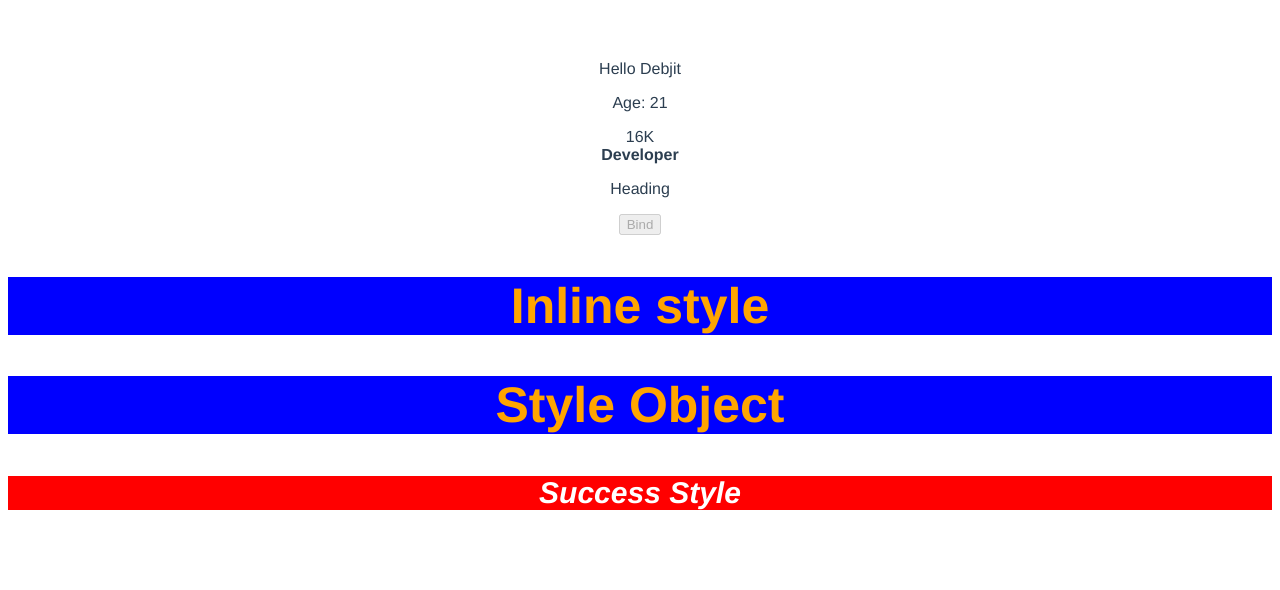
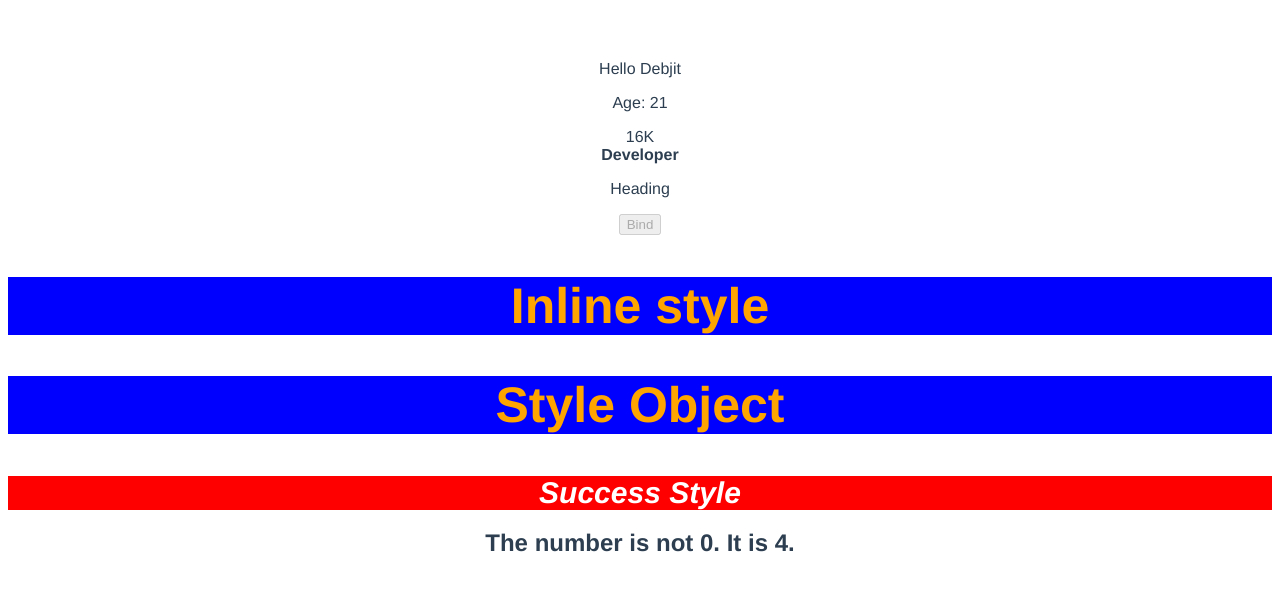
Before and after one commit to DebjitPramanick/Practice-Vue, a Vue app in the folder firstapp/: page / in a window 1280 px wide. Shown: the top 590 px of the page. Built offline with nearby package versions, Linux system fonts and the light colour scheme.

Commit message:
Conditional rendering

```diff
--- a/firstapp/src/App.vue
+++ b/firstapp/src/App.vue
@@ -25,6 +25,11 @@
 
 
     <div v-bind:style="[fontStyles, colorStyles]">Success Style</div>
+
+    <!-- Conditional rendering -->
+
+    <h2 v-if="num==0">The number is 0.</h2>
+    <h2 v-else>The number is not 0. It is {{num}}.</h2>
 
   </div>
 </template>
@@ -56,6 +61,7 @@ export default {
         color: 'white',
         backgroundColor: 'red'
       },
+      num: 4
     }
   }
 }
```
Also changed, not shown: 1 other file (tests, documents, lock files or other folders).
